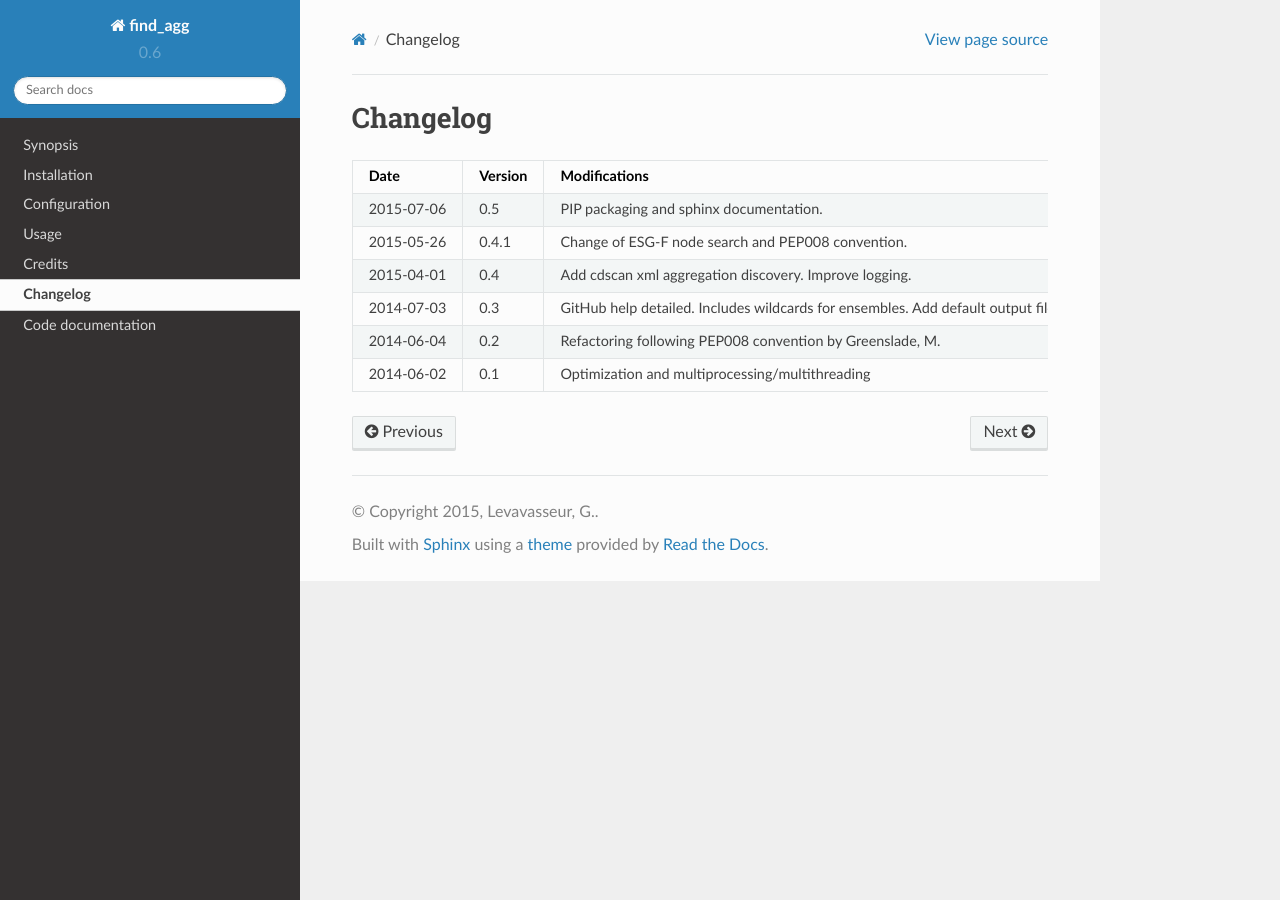
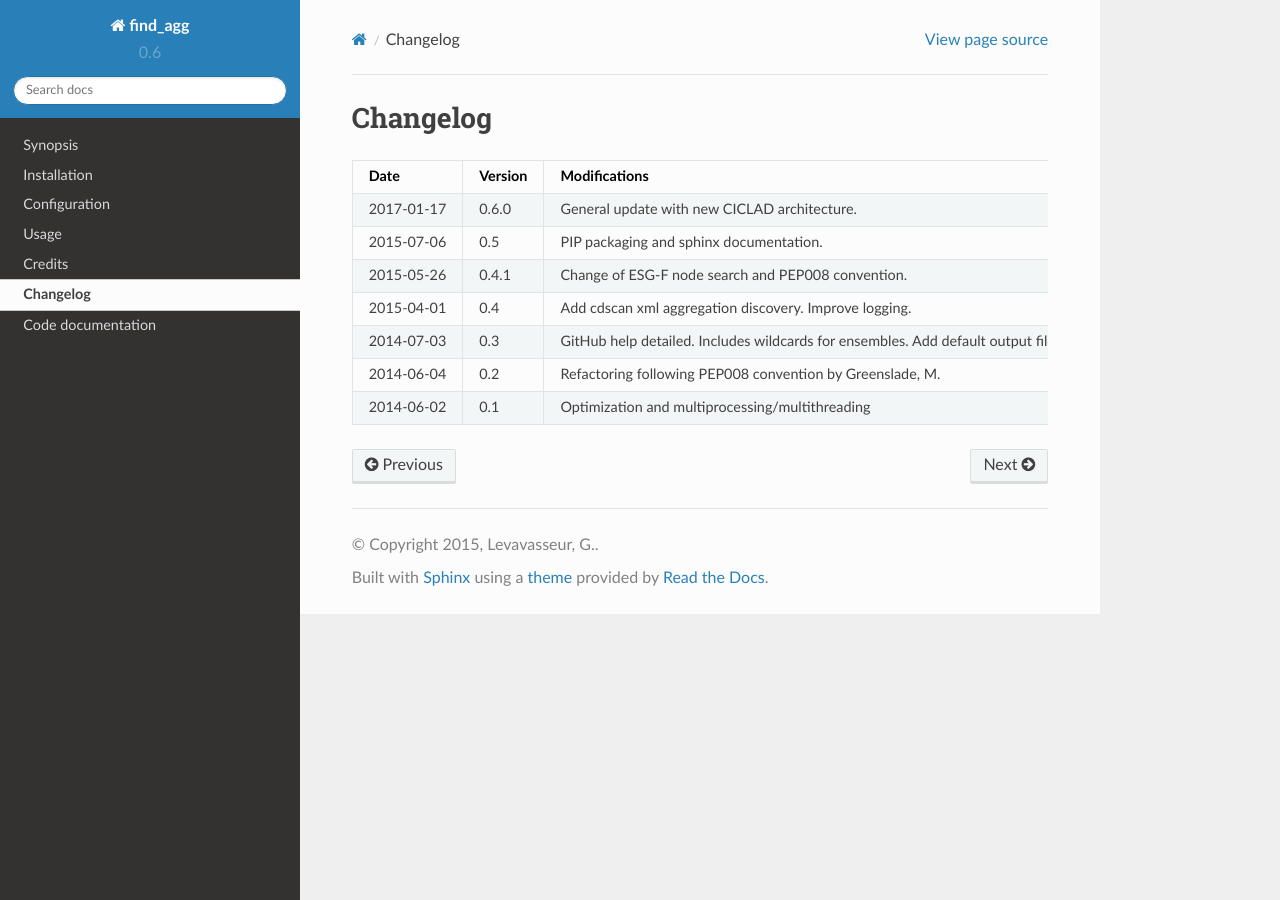
Before and after one commit to ESPRI-Mod/find-agg, a Sphinx documentation site: the page built from docs/log.rst, in a window 1280 px wide. Built offline with Sphinx 7.4.7 and the Read the Docs theme 2.0.0, drawn with Linux system fonts in a browser that asks for light colours; pages that are not in the unit, such as notebooks, are missing from menus.

Commit message:
general update

```diff
--- a/docs/log.rst
+++ b/docs/log.rst
@@ -6,6 +6,8 @@ Changelog
 +------------+---------+----------------------------------------------------------------------------------+
 | Date       | Version | Modifications                                                                    |
 +============+=========+==================================================================================+
+| 2017-01-17 | 0.6.0   | General update with new CICLAD architecture.                                     |
++------------+---------+----------------------------------------------------------------------------------+
 | 2015-07-06 | 0.5     | PIP packaging and sphinx documentation.                                          |
 +------------+---------+----------------------------------------------------------------------------------+
 | 2015-05-26 | 0.4.1   | Change of ESG-F node search and PEP008 convention.                               |
```
